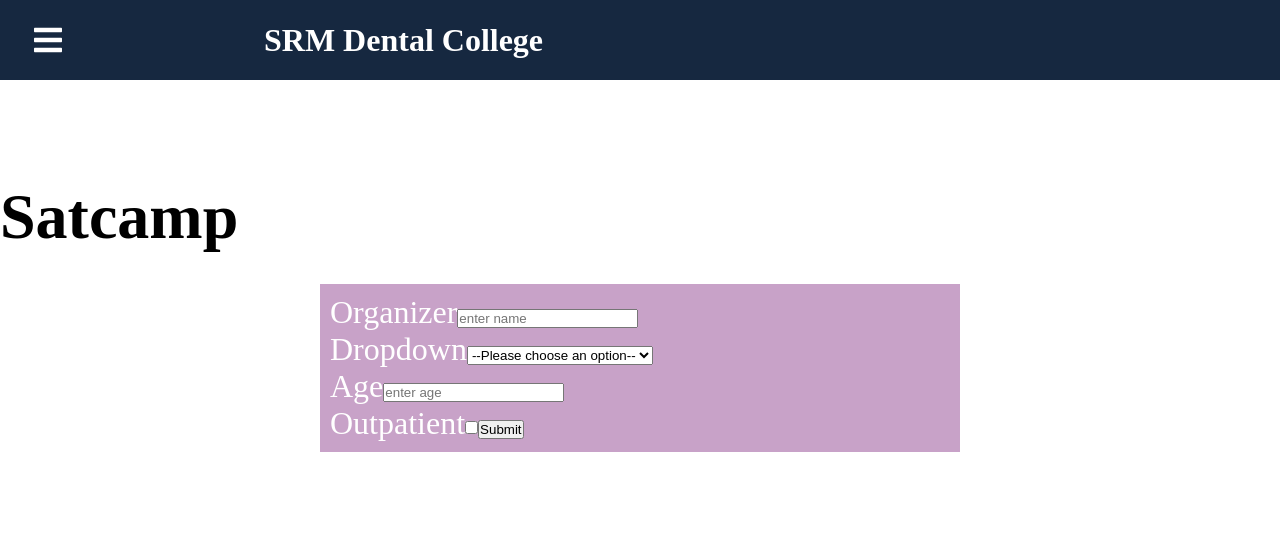
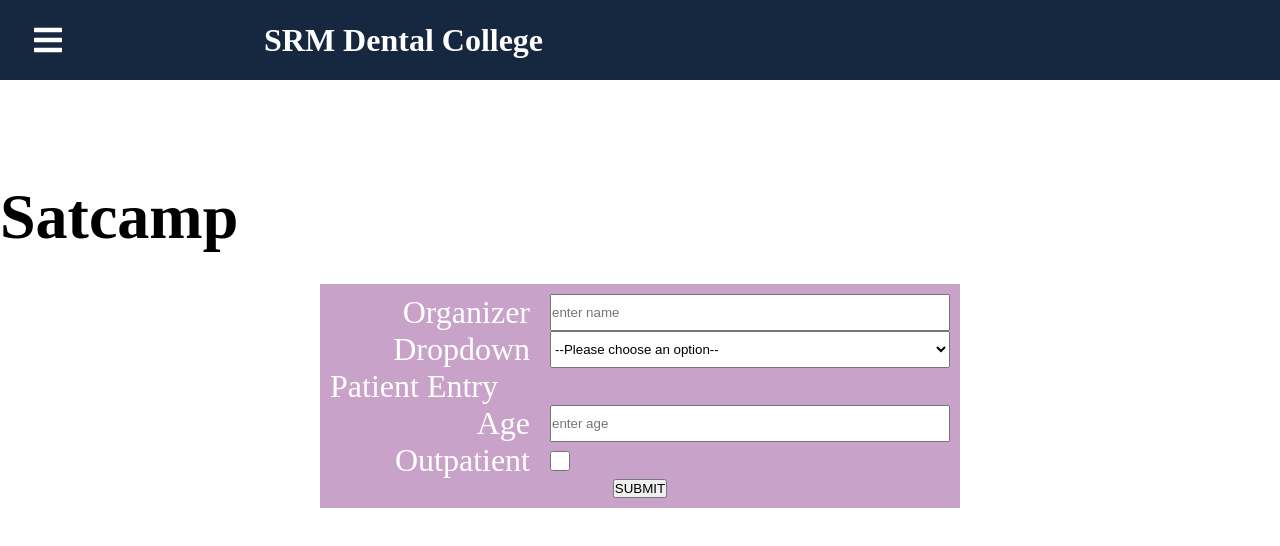
Before and after one commit to VVarsha6/dentaleec, a React (Create React App) app: page /Satcamp in a window 1280 px wide. Shown: the top 546 px of the page. Built offline with nearby package versions, Linux system fonts and the light colour scheme.

Commit message:
style: form template

```diff
--- a/src/Forms/Forms.css
+++ b/src/Forms/Forms.css
@@ -4,16 +4,33 @@
 
 .form-camp {
   background-color:#C8A2C8;
-  border: none;
   color: white;
-  text-decoration: none;
-  cursor: pointer;
   width: 50%;
   padding: 10px;
   margin: auto;
   margin-top: 30px;
 }
 
+.form-element{
+  display: grid;
+  grid-template-columns: 1fr 2fr;
+  grid-gap: 20px;
+}
+.chkbox{
+  width: 20px;
+  height: 20px;
+  align-self: center;
+}
+
+.form-label{
+  text-align: end;
+}
+
 .yup_error{
   color:red;
 }
+
+.center-hori{
+ display: block;
+ margin: auto;
+}
--- a/src/forms/FormWithYup.js
+++ b/src/forms/FormWithYup.js
@@ -28,28 +28,34 @@
   return (
     <section className='form-section'>
       <form className='form-camp' onSubmit={handleSubmit(onsubmit)}>
-        <label htmlFor='organizer'>Organizer</label>
+        <div className='form-element'>
+          <label className='form-label' htmlFor='organizer'>Organizer</label>
           <input id="organizer" {...register('name')} type="text" placeholder='enter name' />
+        </div>
         <p className='yup_error'>{errors.name?.message}</p>
-
-        <label htmlFor='dropdown'>Dropdown</label>
+        <div className='form-element'>
+          <label className='form-label' htmlFor='dropdown'>Dropdown</label>
           <select id="dropdown" {...register('dropdown')}  >
             <option value="" disabled selected hidden>--Please choose an option--</option>
             <option value="d1">opt1</option>
             <option value="d2">opt2</option>
             <option value="d3">opt3</option>
           </select>
+        </div>
         <p className='yup_error'>{errors.dropdown?.message}</p>
+        <p className='form-subtitle'>Patient Entry</p>
+        <div className='form-element'>
+          <label className='form-label' htmlFor="patient-age">Age</label>
+          <input id="patient-age" {...register('age')} placeholder="enter age" />
+        </div>
+        <p className='yup_error'>{errors.age?.message}</p>
+        <div className='form-element' >
+          <label className='form-label' htmlFor='chk-outpatient'>Outpatient</label>
+          <input className='chkbox' id="chk-outpatient" {...register('checkbox')} type="checkbox" />
+        </div>
 
-        {/* <p className='form-subtitle'>Patient Entry</p> */}
-        <label htmlFor="patient-age">Age</label>
-        <input id="patient-age" {...register('age')} placeholder="enter age" />
-        <p className='yup_error'>{errors.age?.message}</p>
-
-        <label htmlFor='chk-outpatient'>Outpatient</label>
-        <input id="chk-outpatient" {...register('checkbox')} type="checkbox" />
         {/* <p className='yup_error'>{errors.checkbox?.message}</p> */}
-        <input type="submit" />
+        <button className='center-hori' type="submit">SUBMIT</button>
       </form>
 
     </section>
--- a/src/forms/forms.css
+++ b/src/forms/forms.css
@@ -4,16 +4,33 @@
 
 .form-camp {
   background-color:#C8A2C8;
-  border: none;
   color: white;
-  text-decoration: none;
-  cursor: pointer;
   width: 50%;
   padding: 10px;
   margin: auto;
   margin-top: 30px;
 }
 
+.form-element{
+  display: grid;
+  grid-template-columns: 1fr 2fr;
+  grid-gap: 20px;
+}
+.chkbox{
+  width: 20px;
+  height: 20px;
+  align-self: center;
+}
+
+.form-label{
+  text-align: end;
+}
+
 .yup_error{
   color:red;
 }
+
+.center-hori{
+ display: block;
+ margin: auto;
+}
```
Lines whose indentation alone changed are shown as unchanged.
